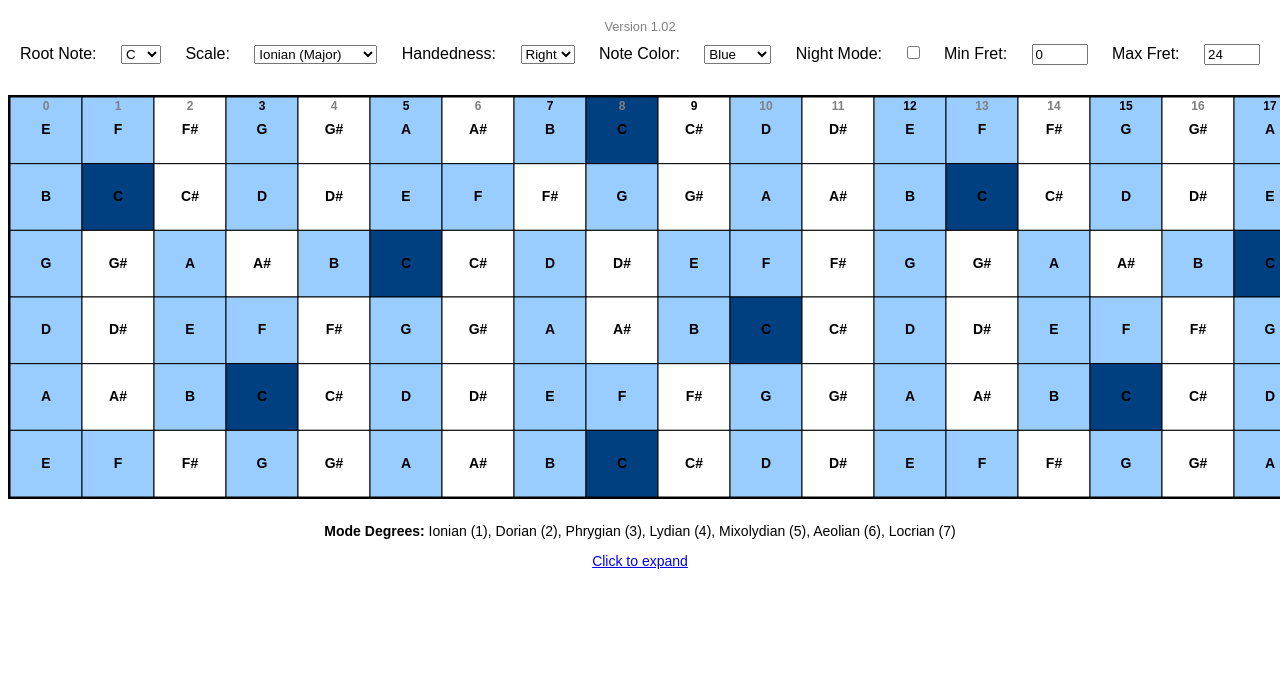
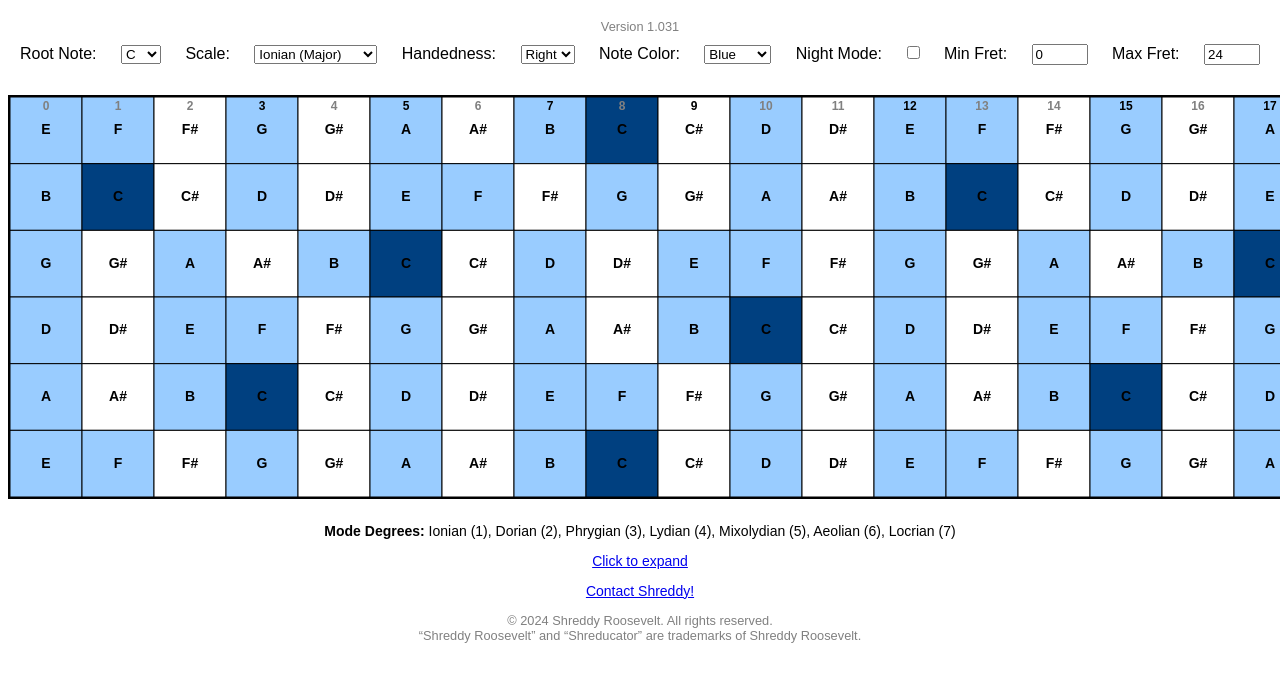
Before and after one commit to Sparky0069/sparky0069.github.io, a plain HTML site: page index.html in a window 1280 px wide. Shown: the part 61-742 px from the top of the page. Drawn offline with Linux system fonts and the light colour scheme.

Commit message:
Update index.html

```diff
--- a/index.html
+++ b/index.html
@@ -15,7 +15,7 @@
 </head>
 <body>
   <h1>Shreddy Roosevelt's Shreducator & Fretboard Visualizer</h1>
-  <div class="small-text">Version 1.02</div>
+  <div class="small-text">Version 1.031</div>
 
   <label for="rootNote">Root Note:</label>
   <select id="rootNote"></select>
@@ -65,6 +65,7 @@
   <div class="legend">
     <p><strong>Mode Degrees:</strong> Ionian (1), Dorian (2), Phrygian (3), Lydian (4), Mixolydian (5), Aeolian (6), Locrian (7)</p>
     <p><a href="#" onclick="toggleMoreInfo(); return false;">Click to expand</a></p>
+    <p><a href="mailto:chopchoppppp@gmail.com">Contact Shreddy!</a></p>
     <div id="moreInfo" style="display: none; font-size: 13px;">
       <p><strong>Descriptions:</strong></p>
       <ul>
@@ -86,6 +87,11 @@
       </ul>
     </div>
   </div>
+
+  <div class="small-text">
+  &copy; 2024 Shreddy Roosevelt. All rights reserved.<br>
+  “Shreddy Roosevelt” and “Shreducator” are trademarks of Shreddy Roosevelt.
+</div>
 
   <script>
     const noteNames = ['C', 'C#', 'D', 'D#', 'E', 'F', 'F#', 'G', 'G#', 'A', 'A#', 'B'];
```
